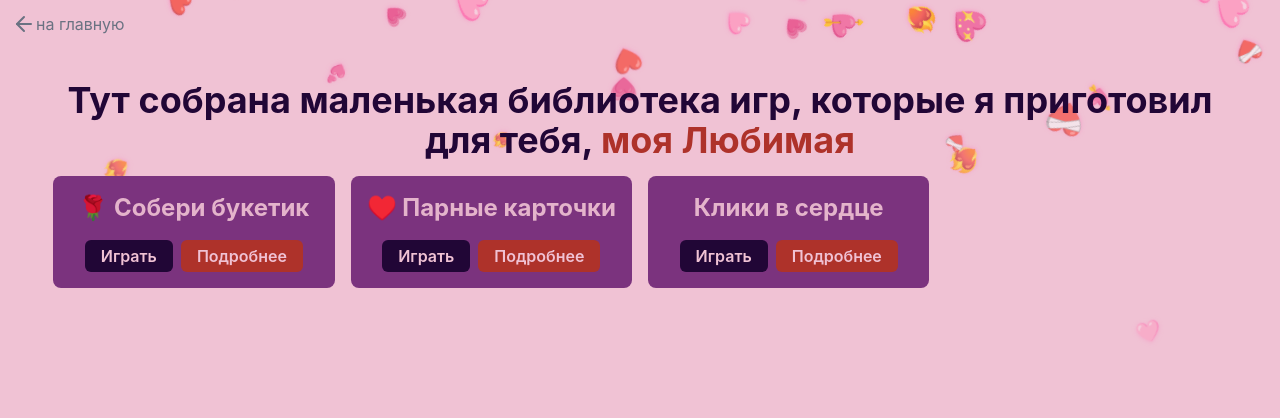
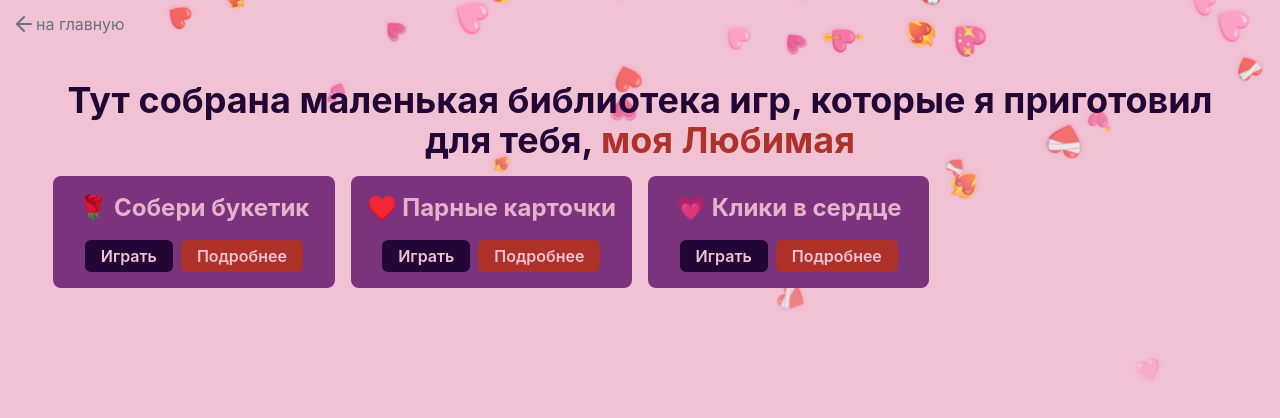
Before and after one commit to AmletixQ/lovely-quiz-games, a React (Vite) app: page /games in a window 1280 px wide. Shown: the top 418 px of the page. Built offline with nearby package versions, Linux system fonts and the light colour scheme.

Commit message:
Поработал с анимациями, а также исправил игру "Собери букет"

```diff
--- a/src/components/BouquetGame.tsx
+++ b/src/components/BouquetGame.tsx
@@ -37,7 +37,7 @@ export default function BouquetGame() {
       id: Math.random().toString(36),
       type: item.type,
       left: Math.random() * 90,
-      speed: 6 + Math.random(),
+      speed: 3.5 + Math.random(),
       emoji: item.emoji,
       collected: false,
     };
@@ -156,7 +156,7 @@ export default function BouquetGame() {
                 top: 0,
                 animation: flower.collected
                   ? undefined
-                  : `fall ${flower.speed}s linear forwards`,
+                  : `fall-flowers ${flower.speed}s linear forwards`,
               }}
               onClick={() => !flower.collected && collectFlower(flower.id)}
             >
--- a/src/components/games/game.container.tsx
+++ b/src/components/games/game.container.tsx
@@ -9,7 +9,7 @@ export default function GameContainer({ children, className }: Props) {
   return (
     <article
       className={cn(
-        "border-secondary bg-secondary/60 relative h-3/4 w-250 rounded-lg border-2 p-2 text-white/80 shadow-2xl backdrop-blur-[2px]",
+        "border-secondary bg-secondary/60 relative h-3/4 w-250 overflow-hidden rounded-lg border-2 p-2 text-white/80 shadow-2xl backdrop-blur-[2px]",
         className,
       )}
     >
--- a/src/constants/games.tsx
+++ b/src/constants/games.tsx
@@ -34,7 +34,7 @@ export const GAMES: IGame[] = [
           Запоминай расположение карточек
         </h2>
         <h2 className="text-xl font-semibold text-red-500">
-          Следи за временет
+          Следи за временем
         </h2>
       </div>
     ),
@@ -43,9 +43,25 @@ export const GAMES: IGame[] = [
   {
     id: "hearts-clicker",
     name: "Клики в сердце",
-    description: "",
-    image: "",
-    instructions: <></>,
+    description:
+      "Тебе предстоит испытать свою скорость реакции! Попробуй набрать как можно большое количество собранных сердец!",
+    image: "💗",
+    instructions: (
+      <div className="flex flex-col gap-2">
+        <h2 className="text-xl font-semibold text-green-500 underline">
+          Терпение и труд - все перетрут
+        </h2>
+        <h2 className="text-xl font-semibold text-green-500">
+          Следи за новыми сердцами
+        </h2>
+        <h2 className="text-xl font-semibold text-green-500">
+          Комбо дает бонусы
+        </h2>
+        <h2 className="text-xl font-semibold text-red-500">
+          Следи за временем
+        </h2>
+      </div>
+    ),
     game: <HeartsClicker />,
   },
 ];
--- a/src/index.css
+++ b/src/index.css
@@ -36,7 +36,17 @@
       opacity: 0.9;
     }
     100% {
-      transform: translateY(115vh) rotate(720deg);
+      transform: translateY(125vh) rotate(720deg);
+      opacity: 0;
+    }
+  }
+  @keyframes fall-flowers {
+    0% {
+      transform: translateY(0) rotate(0deg);
+      opacity: 0.9;
+    }
+    100% {
+      transform: translateY(80vh) rotate(720deg);
       opacity: 0;
     }
   }
```
